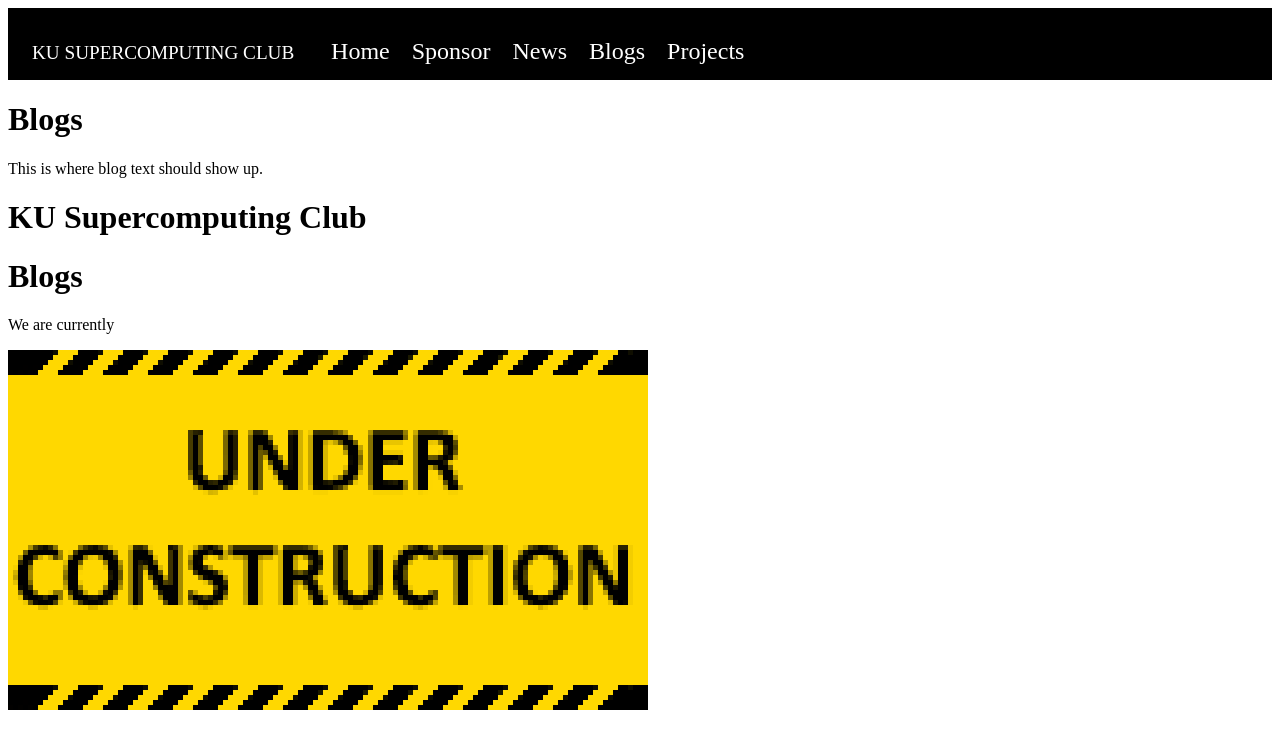
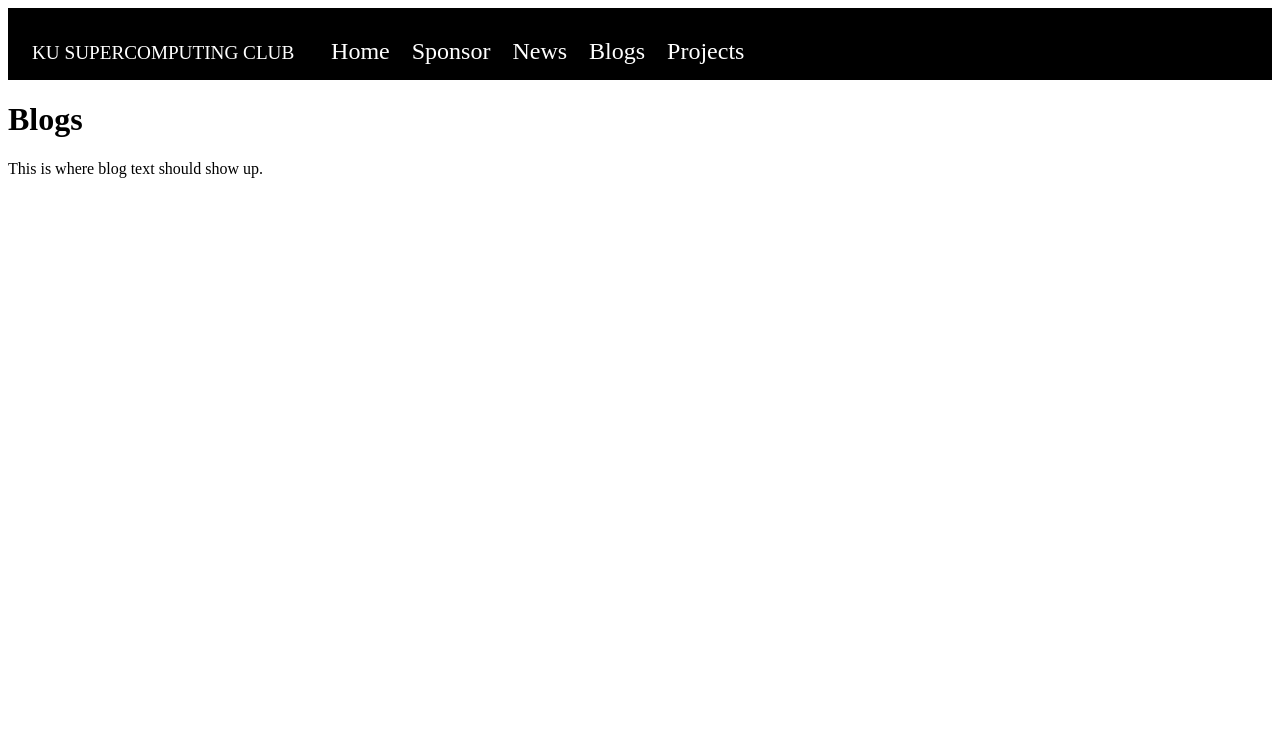
Before and after one commit to k947l406/klWebTest.github.io, a Jekyll site: the page built from blogs.md, in a window 1280 px wide. Shown: the top 749 px of the page. Built offline with Jekyll 4.4.1, drawn with Linux system fonts in a browser that asks for light colours.

Commit message:
Update blogs.md

```diff
--- a/blogs.md
+++ b/blogs.md
@@ -3,8 +3,3 @@ layout: blogs
 title: Blogs
 description: Supercomputing, dood!
 ---
-<h1>KU Supercomputing Club</h1>
-<h1>Blogs</h1>
-We are currently
-
-![IMAGE](/assets/UNDER_CONSTRUCTION.png)
```
